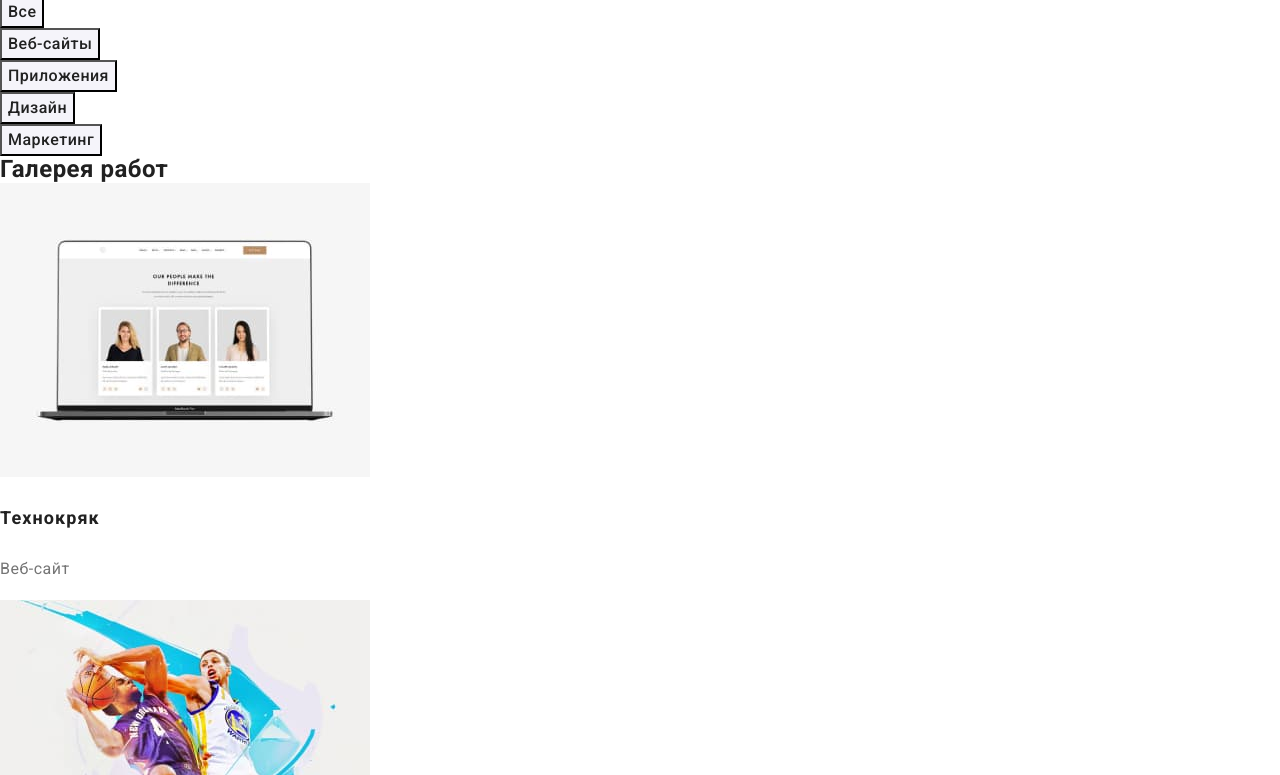
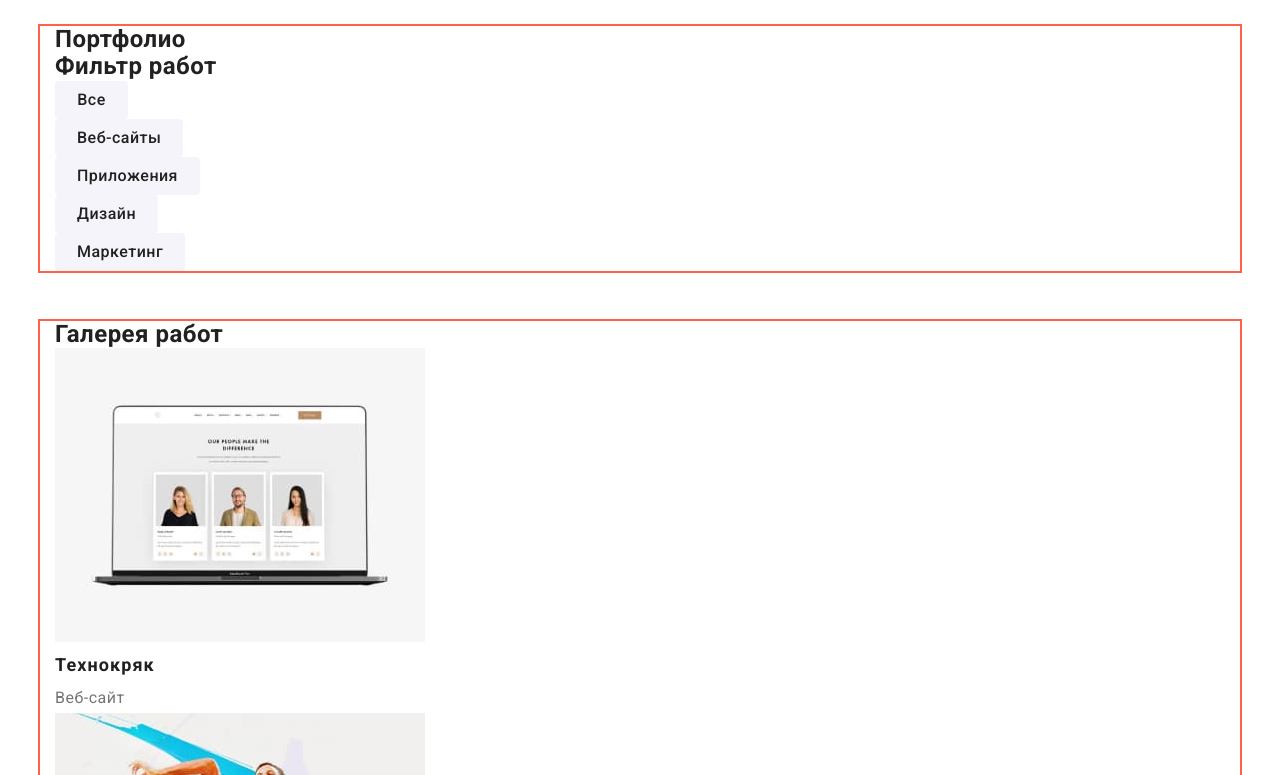
Before and after one commit to rinjara/goit-markup-hw-03, a plain HTML site: page portfolio.html in a window 1280 px wide. Shown: the part 191-966 px from the top of the page. Drawn offline with nearby package versions, Linux system fonts and the light colour scheme.

Commit message:
portfolio design done

```diff
--- a/css/styles.css
+++ b/css/styles.css
@@ -201,7 +201,16 @@ body {
 
 /* Portfolio */
 /* filter */
+.filter {
+  padding-top: 94px;
+  padding-bottom: 50px;
+}
 .filter-button {
+  min-width: 73px;
+  padding: 6px 22px;
+  border: none;
+  border-radius: 4px;
+
   color: var(--primary-text-color);
   background-color: #f5f4fa;
 
@@ -218,16 +227,28 @@ body {
   color: var(--main-white);
   background-color: var(--accent-color);
   cursor: pointer;
+
+  box-shadow: 0px 3px 1px rgba(0, 0, 0, 0.1), 0px 1px 2px rgba(0, 0, 0, 0.08),
+    0px 2px 2px rgba(0, 0, 0, 0.12);
 }
 
 /* gallery */
+.projects {
+  padding-bottom: 94px;
+}
 .project-title {
+  margin-top: 0;
+  margin-bottom: 0;
+
   font-weight: 700;
   font-size: 18px;
   line-height: 2;
   letter-spacing: 0.06em;
 }
 .project-type {
+  margin-top: 0;
+  margin-bottom: 0;
+
   color: var(--secondary-text-color);
 
   font-size: 16px;
--- a/portfolio.html
+++ b/portfolio.html
@@ -41,11 +41,12 @@
 
     <!-- Основная часть -->
     <main>
-      <h1 class="hidden-title">Портфолио</h1>
 
       <!-- Фильтр примеров работ -->
 
       <section class="filter">
+        <div class="container">
+          <h1 class="hidden-title">Портфолио</h1>
         <h2 class="hidden-title">Фильтр работ</h2>
 
         <ul class="filter-list list">
@@ -65,11 +66,13 @@
             <button type="button" class="filter-button">Маркетинг</button>
           </li>
         </ul>
+        </div>
       </section>
 
       <!-- Галерея работ -->
 
       <section class="projects">
+        <div class="container">
         <h2 class="hidden-title">Галерея работ</h2>
 
         <ul class="projects-list list">
@@ -157,15 +160,19 @@
             <p class="project-type">Приложение</p>
           </li>
         </ul>
+        </div>
       </section>
     </main>
 
     <!-- Футер -->
 
     <footer class="page-footer">
+      <div class="container">
+        <div class="footer-logo">
       <a href="./index.html" lang="en" class="white-logo link">
         <span class="web">Web</span>Studio
       </a>
+      </div>
       <address>
         <ul class="address-list list">
           <li>
@@ -183,5 +190,6 @@
         </ul>
       </address>
     </footer>
+    </div>
   </body>
 </html>
```
